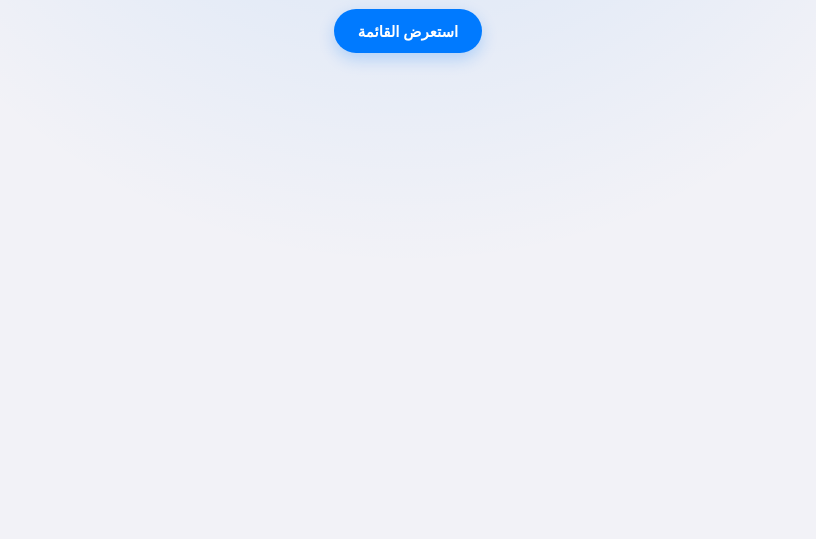
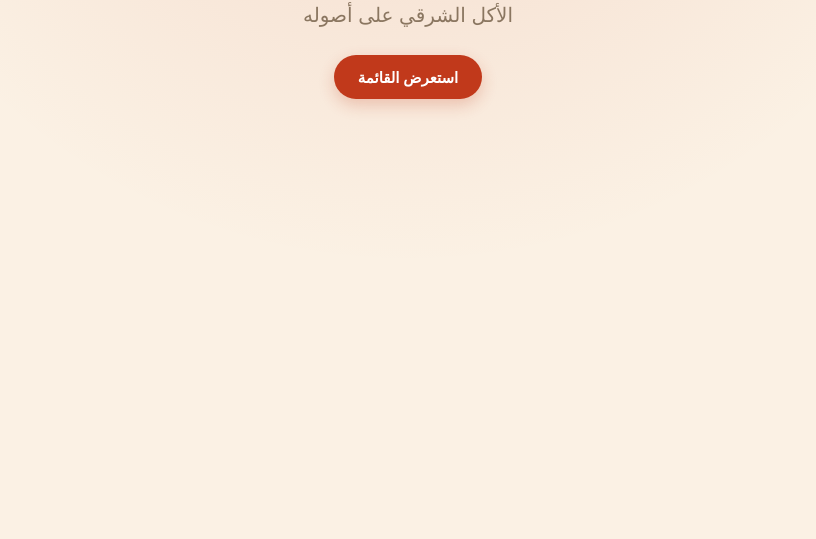
Before and after one commit to lnrx01x-ui/mat3m7, a plain HTML site: page index.html in a window 1280 px wide. Shown: the part 261-800 px from the top of the page, without its empty margins (232-1048 px from the left). Drawn offline with nearby package versions, Linux system fonts and the light colour scheme; no server answers.

Commit message:
Update color scheme and styles in style.css

```diff
--- a/style.css
+++ b/style.css
@@ -1,35 +1,39 @@
 :root {
     color-scheme: light;
-    --background-color: #f2f2f7;
-    --surface-color: rgb(255 255 255 / 86%);
-    --surface-solid-color: #fff;
-    --text-color: #1c1c1e;
-    --muted-text-color: #8e8e93;
-    --border-color: rgb(60 60 67 / 18%);
-    --separator-color: rgb(60 60 67 / 12%);
-    --primary-color: #007aff;
-    --accent-color: #ff9500;
-    --accent-hover-color: #e68600;
-    --shadow-color: rgb(0 0 0 / 10%);
+    --background-color: #fbf1e4;
+    --surface-color: rgb(255 250 240 / 88%);
+    --surface-solid-color: #fffbf3;
+    --text-color: #2a1d13;
+    --muted-text-color: #8a7660;
+    --border-color: rgb(94 62 34 / 18%);
+    --separator-color: rgb(94 62 34 / 12%);
+    --primary-color: #c1391b;
+    --accent-color: #d98a2b;
+    --accent-hover-color: #b8741e;
+    --shadow-color: rgb(60 30 10 / 12%);
 }
 
 :root[data-theme="dark"] {
     color-scheme: dark;
-    --background-color: #000;
-    --surface-color: rgb(28 28 30 / 88%);
-    --surface-solid-color: #1c1c1e;
-    --text-color: #f2f2f7;
-    --muted-text-color: #98989d;
-    --border-color: rgb(84 84 88 / 65%);
-    --separator-color: rgb(84 84 88 / 45%);
-    --primary-color: #0a84ff;
-    --accent-color: #ff9f0a;
-    --accent-hover-color: #ffb340;
-    --shadow-color: rgb(0 0 0 / 35%);
+    --background-color: #17120d;
+    --surface-color: rgb(38 30 22 / 88%);
+    --surface-solid-color: #241c15;
+    --text-color: #f5e9d8;
+    --muted-text-color: #b29c82;
+    --border-color: rgb(214 160 100 / 22%);
+    --separator-color: rgb(214 160 100 / 14%);
+    --primary-color: #e85b2c;
+    --accent-color: #f0ae4a;
+    --accent-hover-color: #f5c067;
+    --shadow-color: rgb(0 0 0 / 45%);
 }
 
 * {
     box-sizing: border-box;
+}
+
+h1, h2, h3, h4, .eyebrow {
+    font-family: "Cairo", -apple-system, BlinkMacSystemFont, "SF Pro Display", "Segoe UI", sans-serif;
 }
 
 html {
@@ -41,7 +45,7 @@ body {
     min-height: 100vh;
     padding: env(safe-area-inset-top) 1rem env(safe-area-inset-bottom);
     background:
-        radial-gradient(circle at 50% -10%, rgb(0 122 255 / 14%), transparent 38rem),
+        radial-gradient(circle at 50% -10%, rgb(193 57 27 / 14%), transparent 38rem),
         var(--background-color);
     color: var(--text-color);
     font-family: -apple-system, BlinkMacSystemFont, "SF Pro Display", "Segoe UI", sans-serif;
@@ -127,11 +131,11 @@ main > p {
     padding: 0.75rem 1.5rem;
     background: var(--primary-color);
     color: #fff;
-    box-shadow: 0 6px 16px rgb(0 122 255 / 24%);
+    box-shadow: 0 6px 16px rgb(193 57 27 / 24%);
 }
 
 #menu-toggle:hover {
-    background: #006fe6;
+    background: #a83217;
 }
 
 button:active {
@@ -217,7 +221,7 @@ button:focus-visible {
     flex-shrink: 0;
     min-height: 32px;
     padding: 0.35rem 0.75rem;
-    background: rgb(0 122 255 / 12%);
+    background: rgb(193 57 27 / 12%);
     color: var(--primary-color);
     border: 0;
     border-radius: 999px;
@@ -228,7 +232,7 @@ button:focus-visible {
 }
 
 .product-action:hover {
-    background: rgb(0 122 255 / 22%);
+    background: rgb(193 57 27 / 22%);
 }
 
 .product:last-child {
@@ -345,7 +349,7 @@ fieldset label {
 }
 
 fieldset label:has(input:checked) {
-    background: rgb(0 122 255 / 10%);
+    background: rgb(193 57 27 / 10%);
     border-color: var(--primary-color);
 }
 
@@ -398,7 +402,7 @@ fieldset small {
 }
 
 .confirm-order:hover {
-    background: #006fe6;
+    background: #a83217;
 }
 
 .order-message {
```
